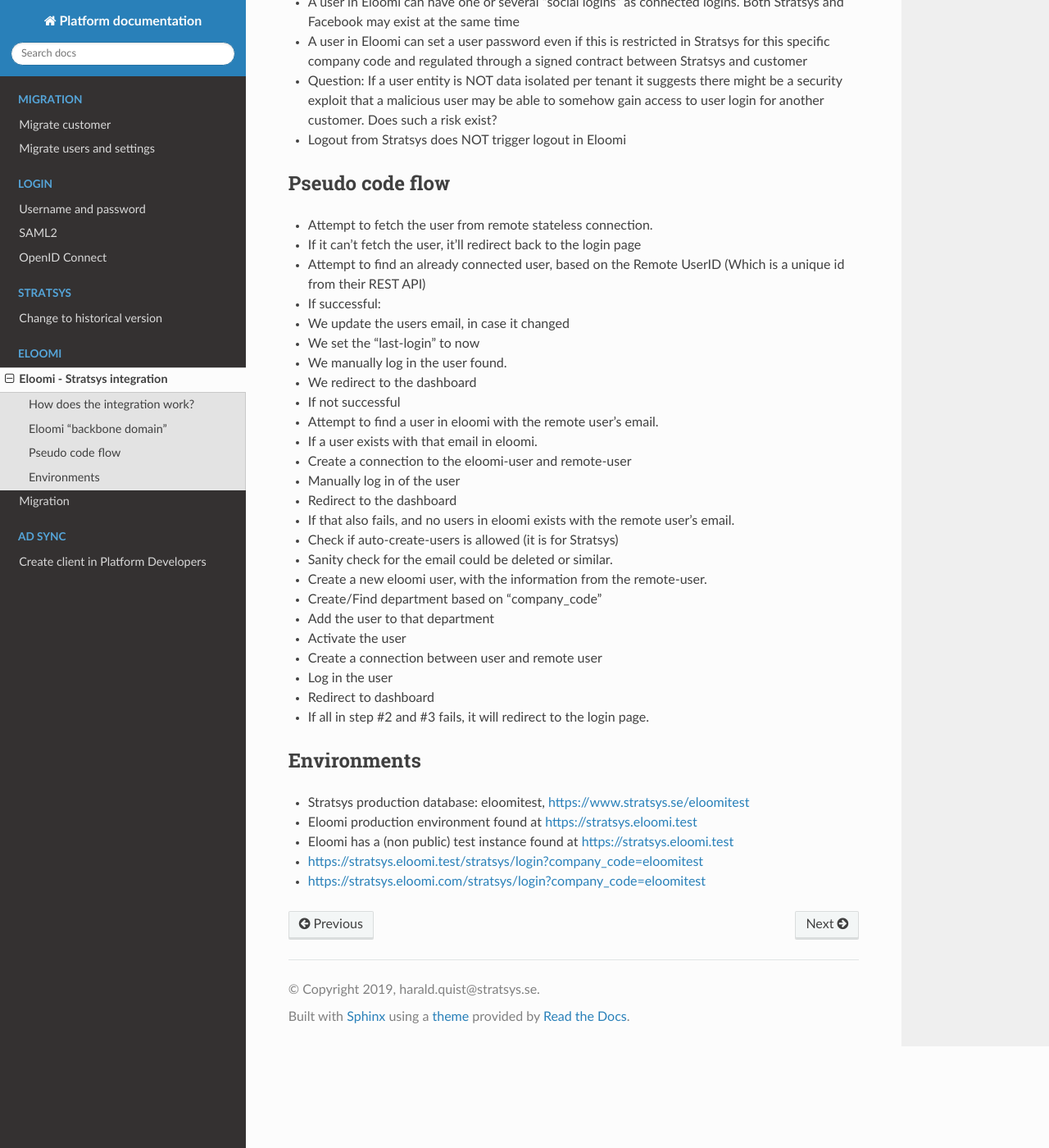
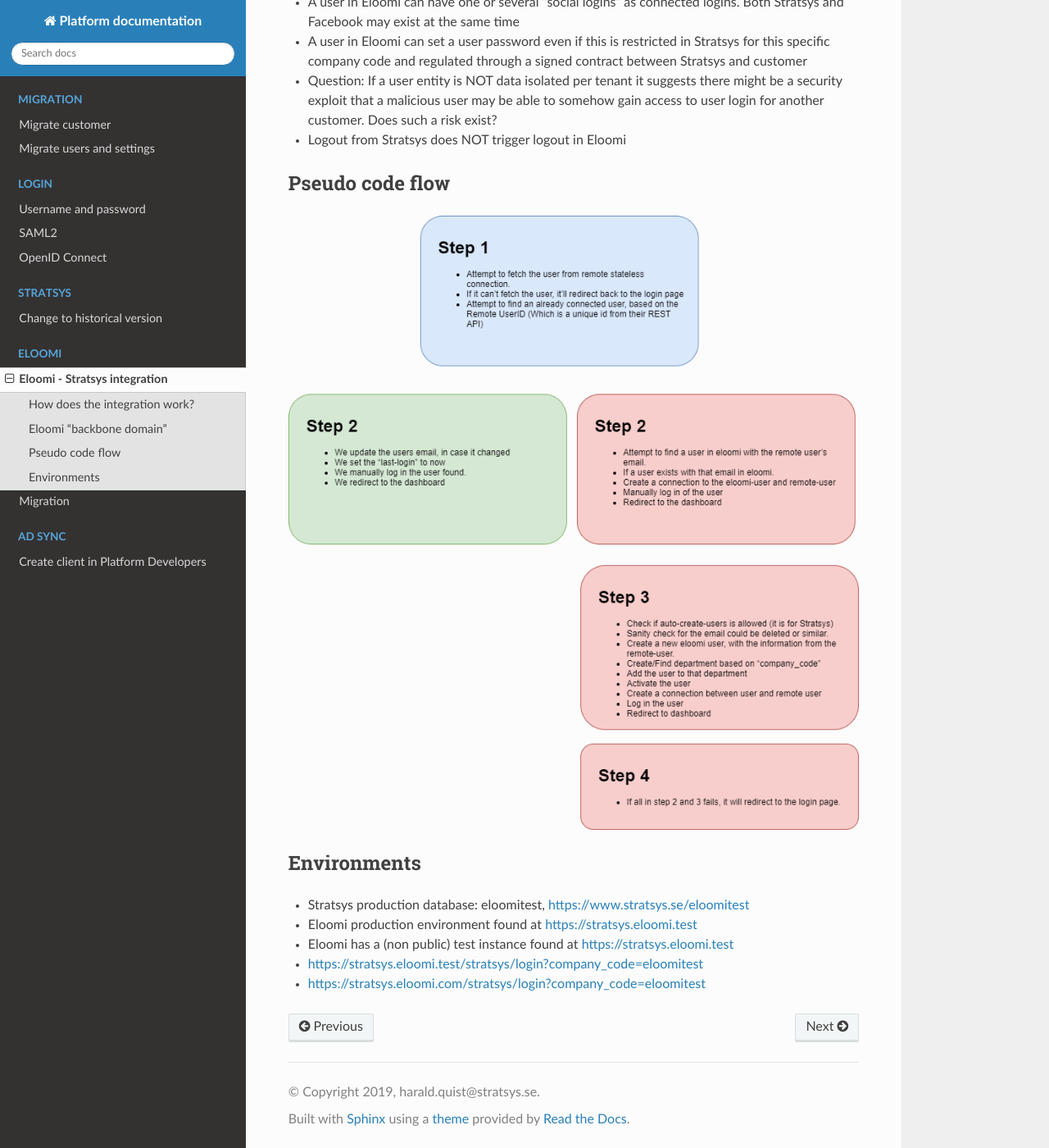
Before and after one commit to stratsys/Platform.Docs, a Sphinx documentation site: the page built from docs/source/eloomi/about.rst, in a window 1280 px wide and 1400 px high, scrolled down 833 px. Shown: the whole window at 82% size. Built offline with Sphinx 7.4.7 and the Read the Docs theme 2.0.0, drawn with Linux system fonts in a browser that asks for light colours.

Commit message:
MGR-562 Add image of pseudo code flow

```diff
--- a/docs/source/eloomi/about.rst
+++ b/docs/source/eloomi/about.rst
@@ -25,31 +25,7 @@
 
 Pseudo code flow
 ^^^^^^^^^^^^^^^^
-* Attempt to fetch the user from remote stateless connection.
-* If it can’t fetch the user, it’ll redirect back to the login page
-* Attempt to find an already connected user, based on the Remote UserID (Which is a unique id from their REST API)
-* If successful:
-* We update the users email, in case it changed
-* We set the “last-login” to now
-* We manually log in the user found.
-* We redirect to the dashboard
-* If not successful
-* Attempt to find a user in eloomi with the remote user’s email.
-* If a user exists with that email in eloomi.
-* Create a connection to the eloomi-user and remote-user
-* Manually log in of the user
-* Redirect to the dashboard
-* If that also fails, and no users in eloomi exists with the remote user’s email.
-* Check if auto-create-users is allowed (it is for Stratsys)
-* Sanity check for the email could be deleted or similar.
-* Create a new eloomi user, with the information from the remote-user.
-* Create/Find department based on “company_code”
-* Add the user to that department
-* Activate the user
-* Create a connection between user and remote user
-* Log in the user
-* Redirect to dashboard
-* If all in step #2 and #3 fails, it will redirect to the login page.
+.. image:: images/pseudocodeflow.png
 
 Environments
 ^^^^^^^^^^^^
```
Also changed, not shown: docs/source/eloomi/images/pseudocodeflow.png (added).
